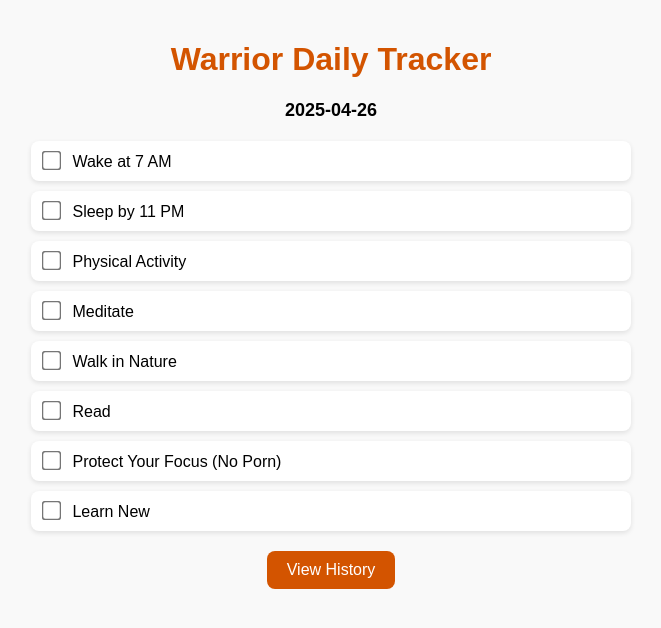
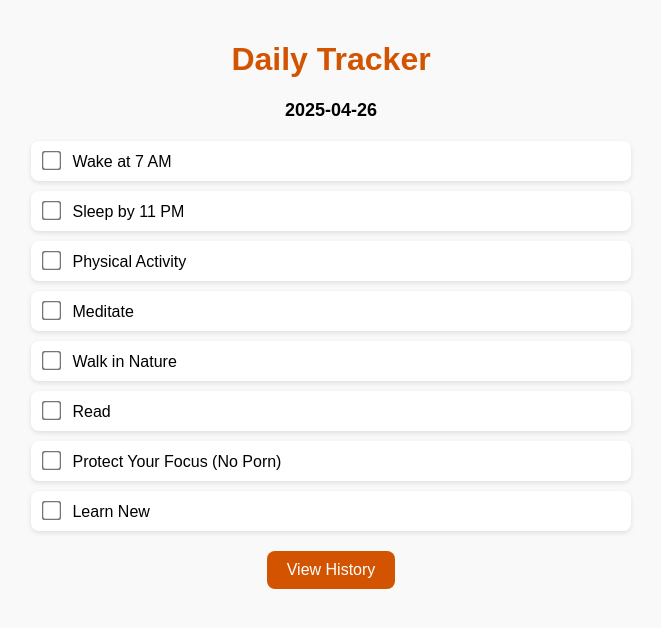
Before and after one commit to Nikhil1414/Daily-Habit-Tracker, a plain HTML site: page index.html in a window 1280 px wide. Shown: the whole page, without its empty margins (309-970 px from the left). Drawn offline with Linux system fonts and the light colour scheme.

Commit message:
Update index.html

```diff
--- a/index.html
+++ b/index.html
@@ -58,7 +58,7 @@
 </head>
 <body>
 
-<h1>Warrior Daily Tracker</h1>
+<h1>Daily Tracker</h1>
 <div class="date" id="currentDate"></div>
 
 <div class="task">
```
